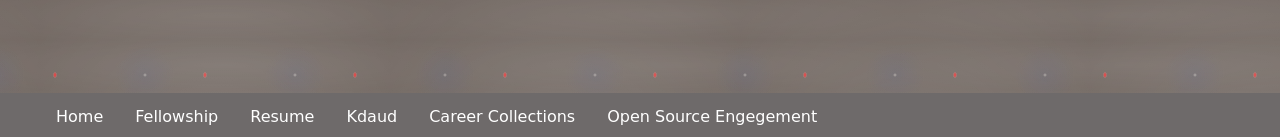
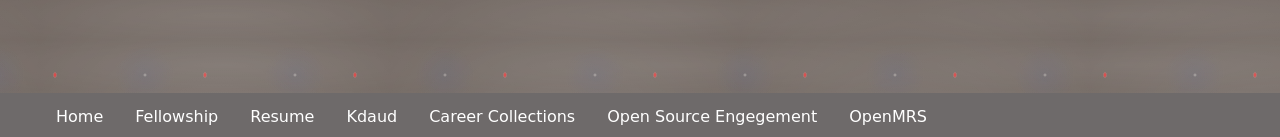
Before and after one commit to kdaud/kdaud.github.io, a Jekyll site: the page index.html, which Jekyll copies as it is, in a window 1280 px wide. Shown: the part 760-897 px from the top of the page. Built offline with Jekyll 4.4.1, drawn with Linux system fonts in a browser that asks for light colours.

Commit message:
Update index file content

```diff
--- a/index.html
+++ b/index.html
@@ -21,6 +21,7 @@
   <li><a target="_blank" href="https://github.com/kdaud">Kdaud</a></li>
   <li><a target="_blank" href="https://kdaud.medium.com">Career Collections</a></li>
   <li><a target="_blank" href="https://talk.openmrs.org/u/kdaud/summary">Open Source Engegement</a></li>
+  <li><a target="_blank" href="https://openmrs.org/">OpenMRS</a></li>
 </ul>
 
 </body>
```
